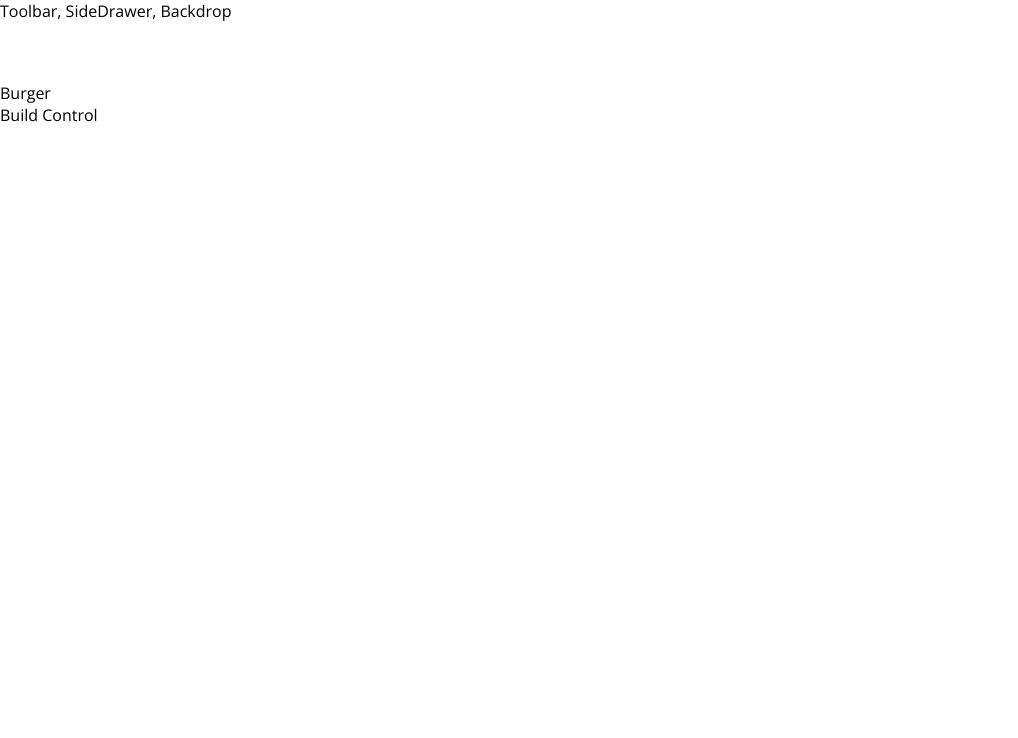
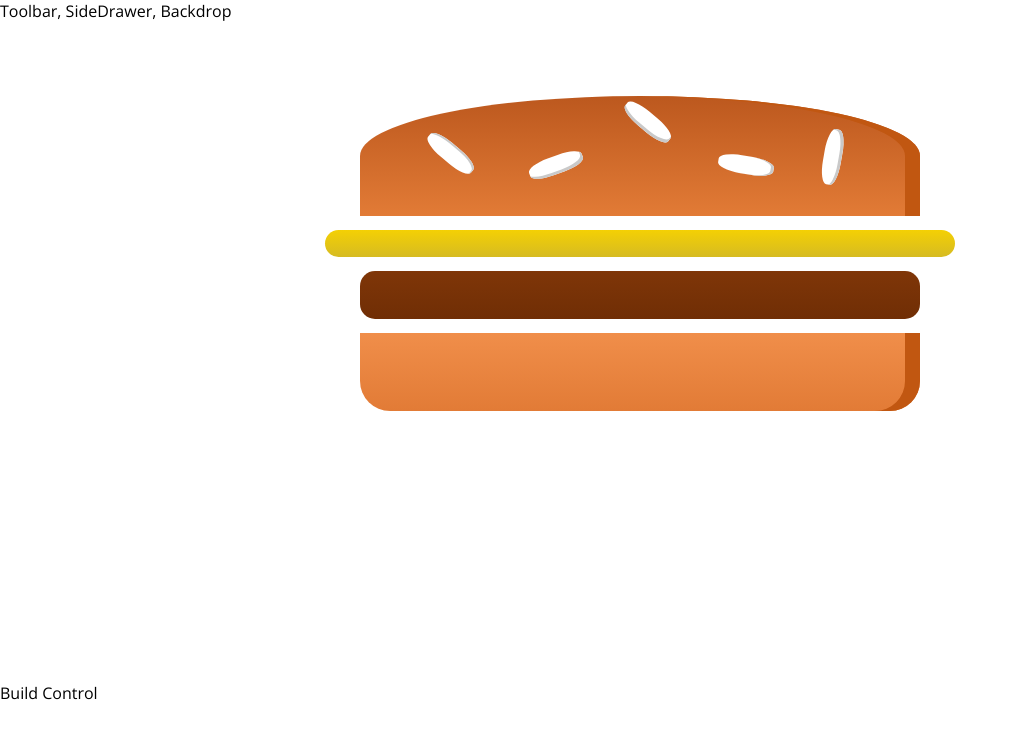
Before and after one commit to diwakarsharma95/burger-builder-web-app, a React (Create React App) app: page / in a window 1280 px wide. Shown: the top 738 px of the page, without its empty margins (0-1018 px from the left). Built offline with nearby package versions, Linux system fonts and the light colour scheme.

Commit message:
Starting the Burger Component

```diff
--- a/src/components/Burger/Burger.js
+++ b/src/components/Burger/Burger.js
@@ -0,0 +1,16 @@
+import React from 'react';
+import classes from './Burger.module.css';
+import BurgerIngredient from './BurgerIngredient/BurgerIngredient';
+
+const burger = (props) => {
+	return (
+		<div className={classes.Burger}>
+			<BurgerIngredient type='bread-top'></BurgerIngredient>
+			<BurgerIngredient type='cheese'></BurgerIngredient>
+			<BurgerIngredient type='meat'></BurgerIngredient>
+			<BurgerIngredient type='bread-bottom'></BurgerIngredient>
+		</div>
+	);
+};
+
+export default burger;
--- /dev/null
+++ b/src/components/Burger/Burger.module.css
@@ -0,0 +1,28 @@
+.Burger {
+	width: 100%;
+	margin: auto;
+	height: 250px;
+	overflow: scroll;
+	text-align: center;
+	font-weight: bold;
+	font-size: 1.2rem;
+}
+@media (min-width: 500px) and (min-height: 400px) {
+	.Burger {
+		width: 350px;
+		height: 300px;
+	}
+}
+@media (min-width: 500px) and (min-height: 401px) {
+	.Burger {
+		width: 450px;
+		height: 400px;
+	}
+}
+
+@media (min-width: 1000px) and (min-height: 700px) {
+	.Burger {
+		width: 700px;
+		height: 600px;
+	}
+}
--- a/src/containers/BurgerBuilder/BurgerBuilder.js
+++ b/src/containers/BurgerBuilder/BurgerBuilder.js
@@ -1,11 +1,12 @@
 import React, { Component } from 'react';
 import Aux from '../../hoc/Aux';
+import Burger from '../../components/Burger/Burger';
 
 class BurgerBuilder extends Component {
 	render() {
 		return (
 			<Aux>
-				<div>Burger</div>
+				<Burger></Burger>
 				<div>Build Control</div>
 			</Aux>
 		);
```
